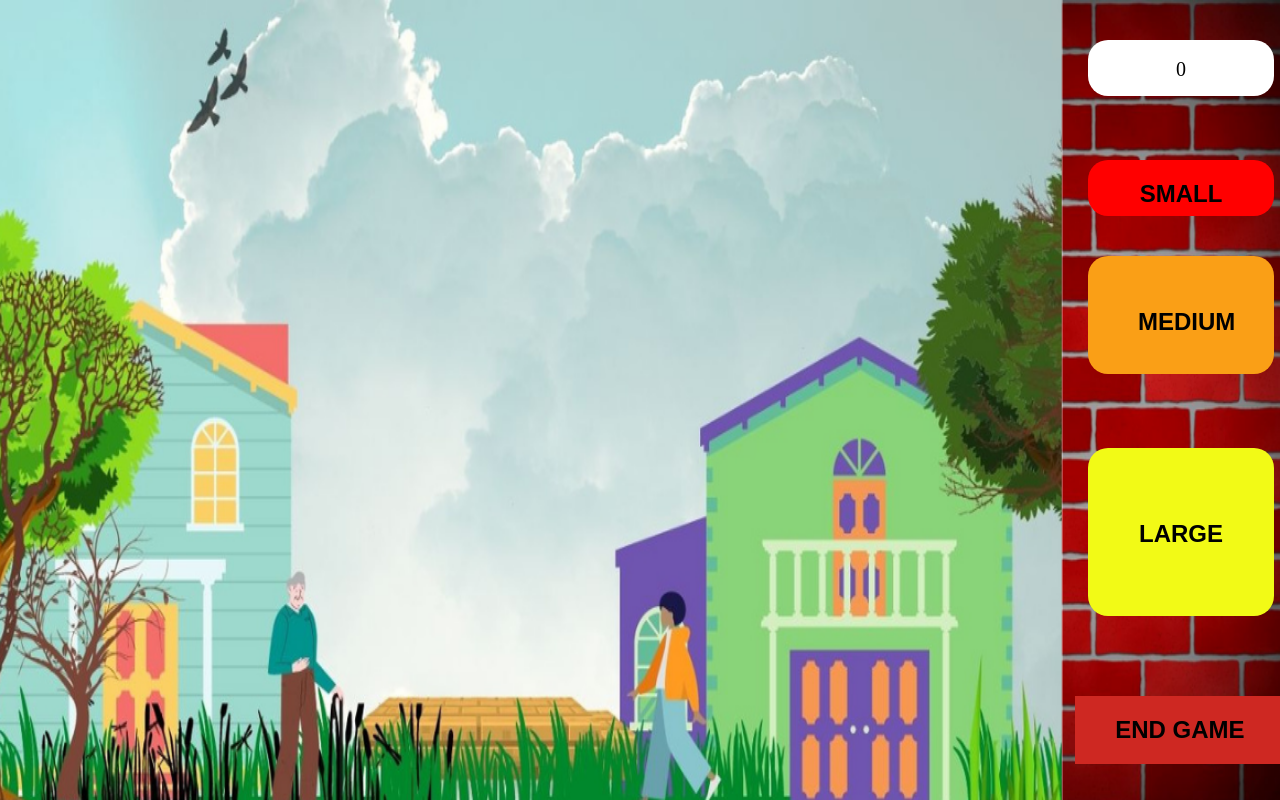
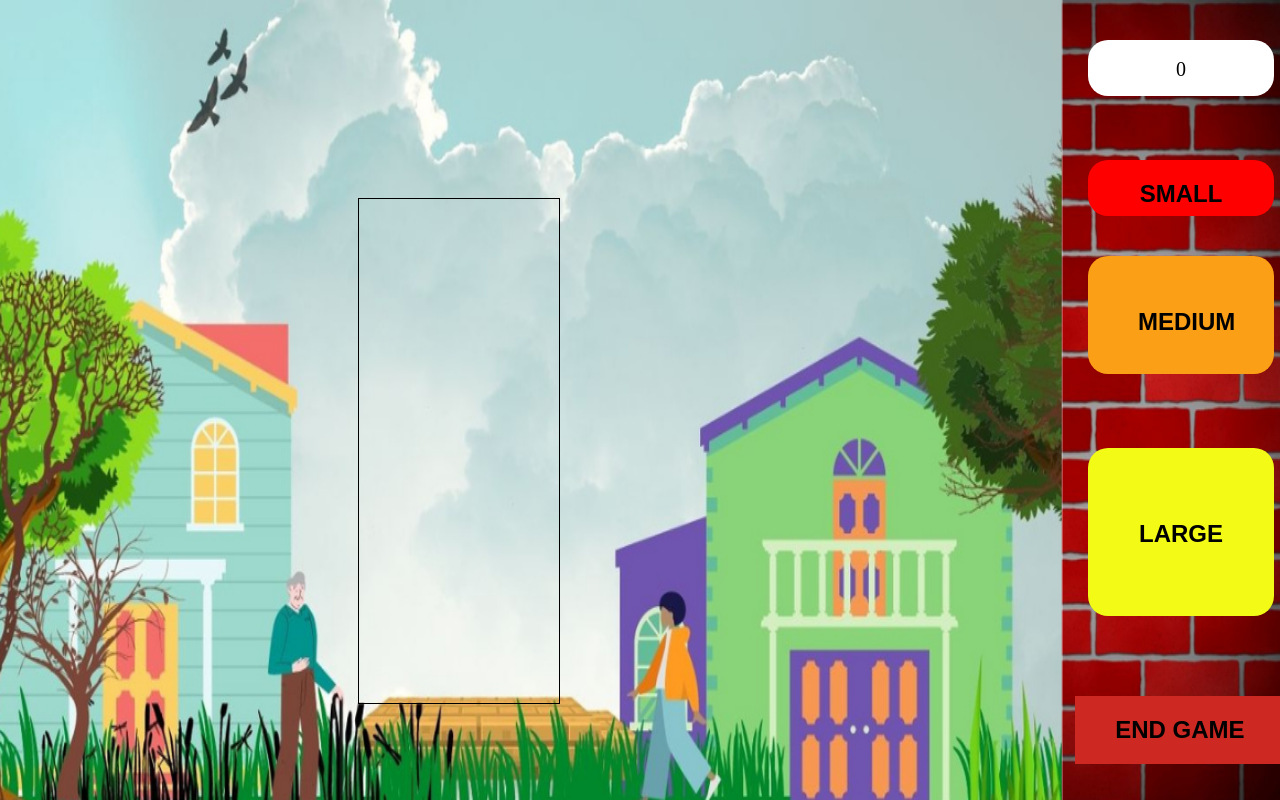
Before and after one commit to DevPriSha/Building-Blocks, a Flask app: page /gamepage/ in a window 1280 px wide. Run offline with Flask 2, Linux system fonts and the light colour scheme; some libraries are stand-ins or nearby versions.

Commit message:
Update gamepage.html

```diff
--- a/templates/gamepage.html
+++ b/templates/gamepage.html
@@ -12,7 +12,7 @@
 		0
 	</div>
 
-	<canvas id="DemoCanvas" width="200" height="500"></canvas>
+	<div class="canvas" id="canvasid"><canvas id="DemoCanvas" width="200" height="500"></canvas></div>
 
 	<div class="smallbutton" id="small">
 		<input type="submit" name="buttonsmall" id="easyquestion" value="SMALL">
```
